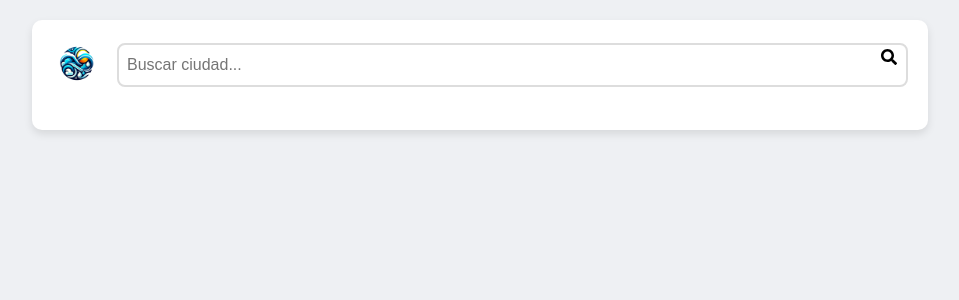
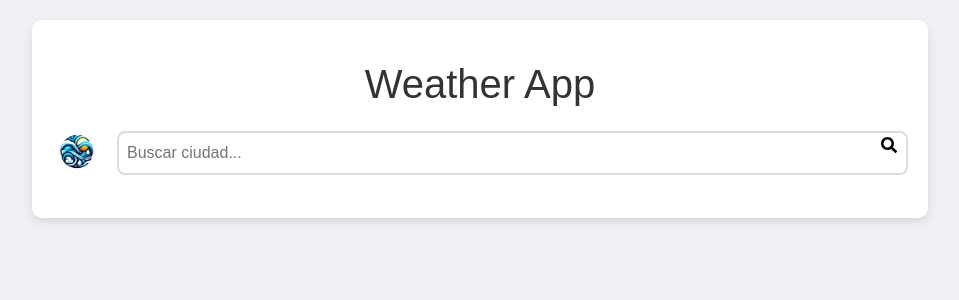
Before and after one commit to santiagox92/mi-aplicacion-clima, a React (Create React App) app: page / in a window 1280 px wide. Shown: the top 300 px of the page, without its empty margins (160-1119 px from the left). Built offline with nearby package versions, Linux system fonts and the light colour scheme.

Commit message:
Agrego titulo a la pagina principal

```diff
--- a/src/App.css
+++ b/src/App.css
@@ -14,6 +14,15 @@ body {
   box-shadow: 0 4px 8px rgba(0, 0, 0, 0.1);
 }
 
+.AppTitle {
+  text-align: center; /* Centra el título */
+  font-size: 2.5em; /* Tamaño de la fuente */
+  color: #333; /* Color del texto */
+  margin: 20px 0; /* Espacio arriba y abajo del título */
+  font-family: Arial, sans-serif; /* Tipo de fuente */
+  /* Puedes agregar más estilos según tu preferencia */
+}
+
 @media (max-width: 768px) {
   .App {
     max-width: 95%;
--- a/src/App.js
+++ b/src/App.js
@@ -37,6 +37,7 @@ function App() {
 
   return (
     <div className="App">
+      <h1 className="AppTitle">Weather App</h1> {}
       <SearchBar onSearch={handleSearch} />
       {error && <div>Error al obtener los datos del clima.</div>}
       {weatherData && <WeatherCard weatherData={weatherData} />}
```
